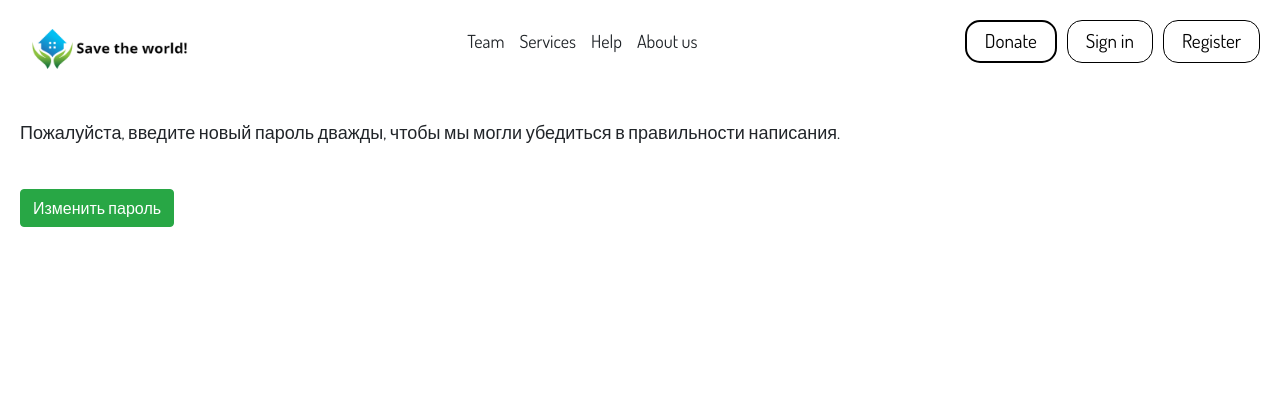
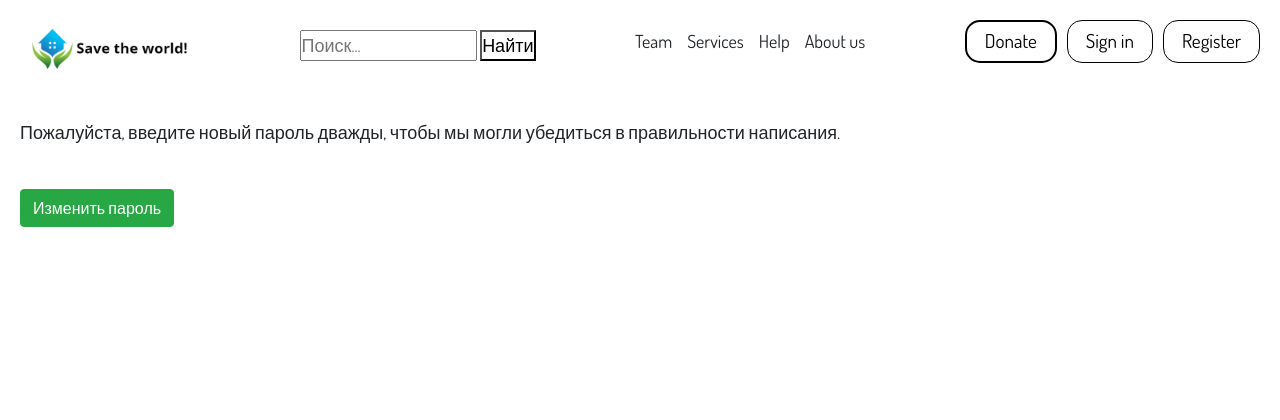
Before and after one commit to IlshatKhairullin/Boosty-analogue-on-django, a Django app: a page that uses web/templates/web/base.html in a window 1280 px wide. Shown: the top 420 px of the page. Run offline with Django 4.2, Linux system fonts and the light colour scheme.

Commit message:
feat: search draft by post name and text

```diff
--- a/web/templates/web/base.html
+++ b/web/templates/web/base.html
@@ -43,6 +43,15 @@
                     <a href="">About us</a>
                 </li>
             </ul>
+
+            <form action="" method="get" class="search">
+                <label>
+                    <input type="text" name="search" placeholder="Поиск..." value="{{ search|default_if_none:'' }}">
+                </label>
+                <button>Найти</button>
+            </form>
+
+
             <ul>
                 <button class="donate" style="color: black;" onclick="return ChangeColor(this);">Donate</button>
 
```
Also changed, not shown: web/views.py (+17 -1 lines).
